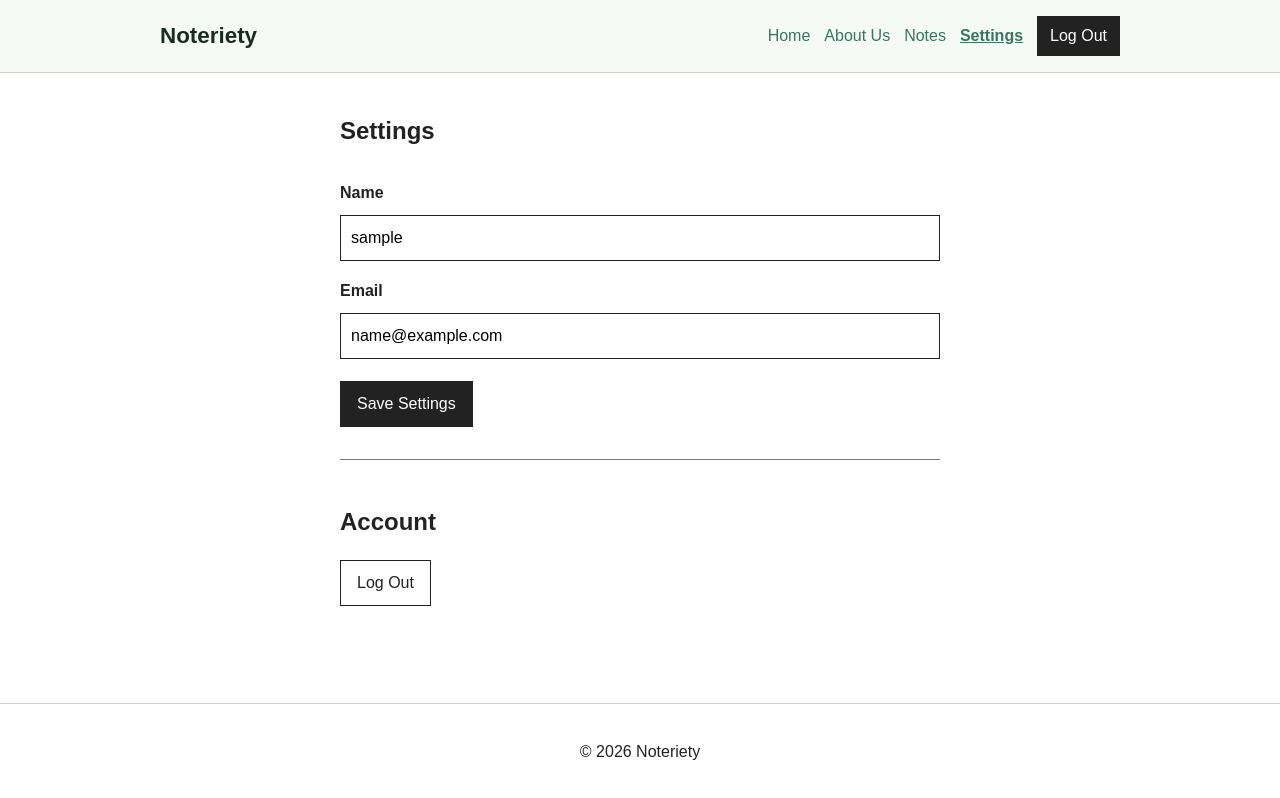
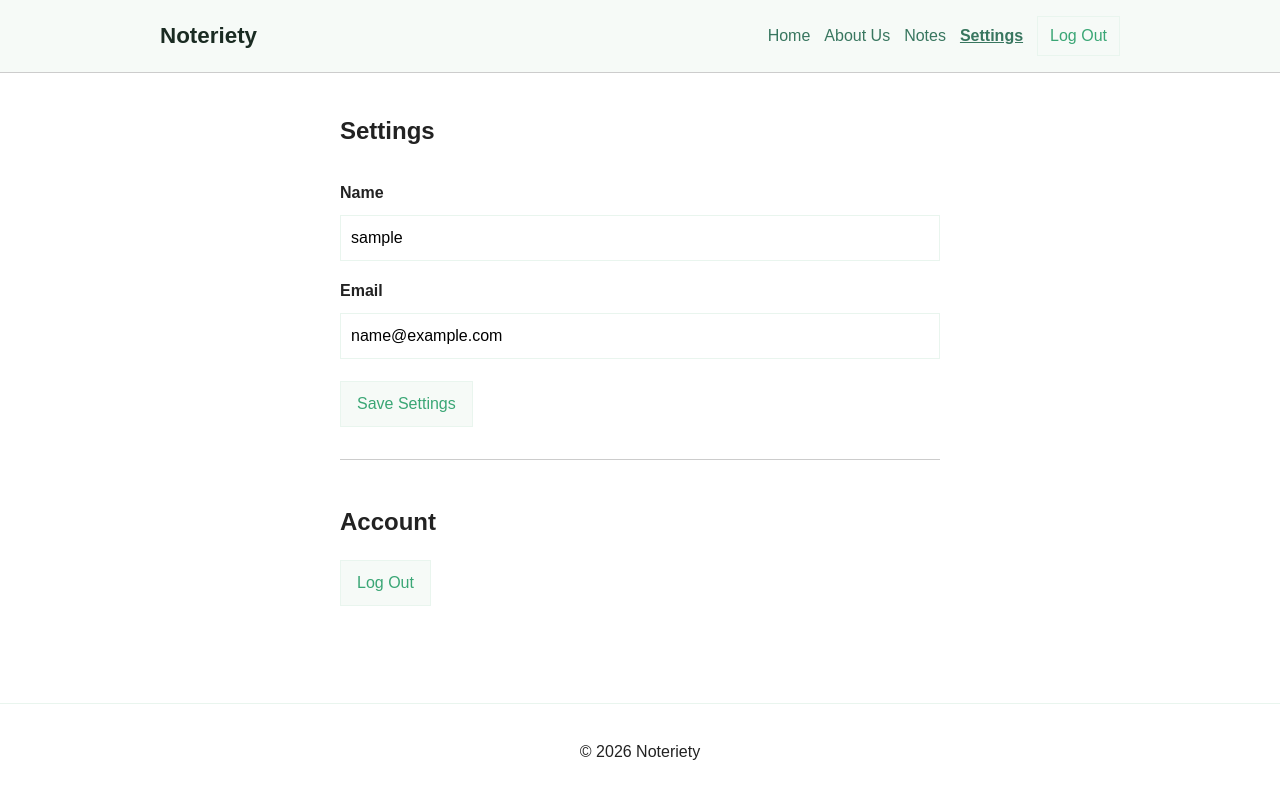
Before and after one commit to afedyanin2/COP4331LargeProjectGroup5, a React app in the folder frontend/: page /settings in a window 1280 px wide. Built offline with nearby package versions, Linux system fonts and the light colour scheme; sample sign-in values are in the browser's storage; the HTML template or start-up script is replaced by a standard one.

Commit message:
Update color palette

```diff
--- a/frontend/src/App.css
+++ b/frontend/src/App.css
@@ -84,9 +84,9 @@
 .button-link {
   display: inline-block;
   padding: 10px 16px;
-  border: 1px solid #3AA675;
+  border: 1px solid #E9F5EE;
   background: #F6FAF7;
-  color: #1A2B22;
+  color: #3AA675;
   text-decoration: none;
 }
 
@@ -97,7 +97,7 @@
 .content-section {
   margin-top: 32px;
   padding-top: 24px;
-  border-top: 1px solid #3AA675;
+  border-top: 1px solid #cccccc;
 }
 
 .basic-form {
@@ -116,7 +116,7 @@
 .basic-form textarea {
   width: 100%;
   padding: 10px;
-  border: 1px solid #222222;
+  border: 1px solid #E9F5EE;
   border-radius: 0;
   font: inherit;
 }
@@ -132,9 +132,9 @@
 
 button {
   padding: 10px 16px;
-  border: 1px solid #222222;
-  background: #222222;
-  color: #ffffff;
+  border: 1px solid #E9F5EE;
+  background: #F6FAF7;
+  color: #3AA675;
   cursor: pointer;
   font: inherit;
 }
@@ -145,14 +145,14 @@ button:hover {
 
 .error-message {
   padding: 10px;
-  border: 1px solid #a00000;
-  color: #a00000;
+  border: 1px solid #E9F5EE;
+  color: #E74C3C;
 }
 
 .success-message {
   padding: 10px;
-  border: 1px solid #166534;
-  color: #166534;
+  border: 1px solid #E9F5EE;
+  color: #52C41A;
 }
 
 .notes-list {
@@ -162,7 +162,7 @@ button:hover {
 
 .note-card {
   padding: 16px;
-  border: 1px solid #cccccc;
+  border: 1px solid #E9F5EE;
 }
 
 .note-card h3 {
@@ -174,13 +174,13 @@ button:hover {
 }
 
 .delete-button {
-  background: #ffffff;
-  color: #222222;
+  background: #F6FAF7;
+  color: #3AA675;
 }
 
 .footer {
   padding: 20px;
-  border-top: 1px solid #cccccc;
+  border-top: 1px solid #E9F5EE;
   text-align: center;
 }
 
```
